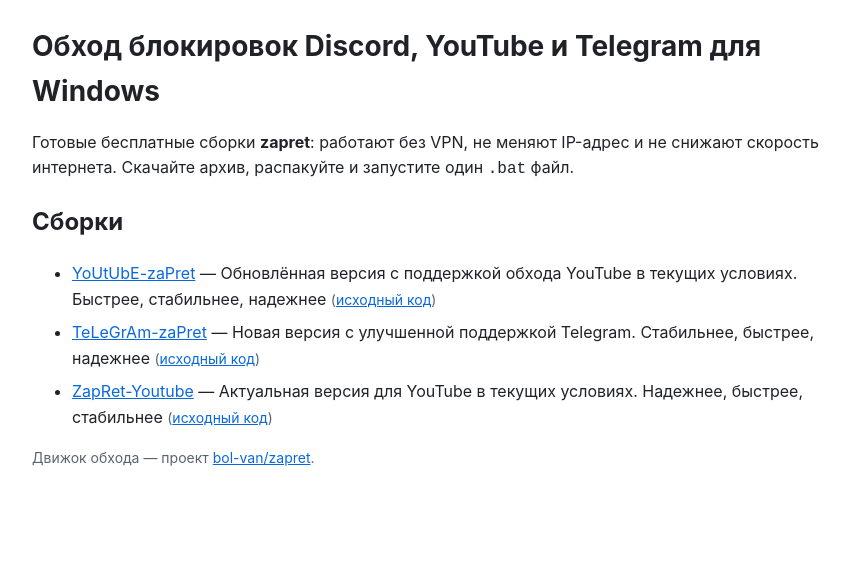
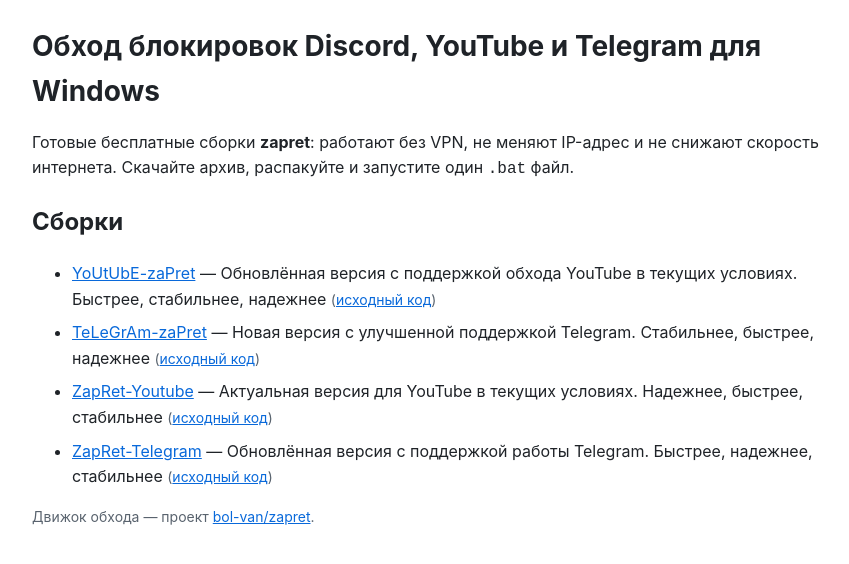
Before and after one commit to electronclericladle/electronclericladle.github.io, a plain HTML site: page index.html in a window 1280 px wide. Shown: the whole page, without its empty margins (198-1047 px from the left). Drawn offline with Linux system fonts and the light colour scheme.

Commit message:
hub: repo index

```diff
--- a/index.html
+++ b/index.html
@@ -28,6 +28,7 @@
     <li><a href="https://electronclericladle.github.io/YoUtUbE-zaPret/">YoUtUbE-zaPret</a> — Обновлённая версия с поддержкой обхода YouTube в текущих условиях. Быстрее, стабильнее, надежнее <span class="meta">(<a href="https://github.com/electronclericladle/YoUtUbE-zaPret">исходный код</a>)</span></li>
     <li><a href="https://electronclericladle.github.io/TeLeGrAm-zaPret/">TeLeGrAm-zaPret</a> — Новая версия с улучшенной поддержкой Telegram. Стабильнее, быстрее, надежнее <span class="meta">(<a href="https://github.com/electronclericladle/TeLeGrAm-zaPret">исходный код</a>)</span></li>
     <li><a href="https://electronclericladle.github.io/ZapRet-Youtube/">ZapRet-Youtube</a> — Актуальная версия для YouTube в текущих условиях. Надежнее, быстрее, стабильнее <span class="meta">(<a href="https://github.com/electronclericladle/ZapRet-Youtube">исходный код</a>)</span></li>
+    <li><a href="https://electronclericladle.github.io/ZapRet-Telegram/">ZapRet-Telegram</a> — Обновлённая версия с поддержкой работы Telegram. Быстрее, надежнее, стабильнее <span class="meta">(<a href="https://github.com/electronclericladle/ZapRet-Telegram">исходный код</a>)</span></li>
   </ul>
   <p class="meta">Движок обхода — проект
     <a href="https://github.com/bol-van/zapret">bol-van/zapret</a>.</p>
```
